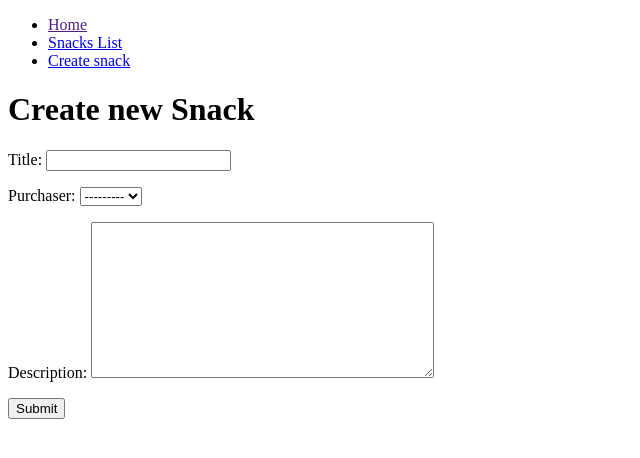
After one commit to emammounqer/snacks_crud, a Django app: page /snacks/create/ in a window 1280 px wide. The commit adds this page. Shown: the top 458 px of the page, without its empty margins (0-640 px from the left). Run offline with Django 4.2, Linux system fonts and the light colour scheme.

Commit message:
create SnackCreateView

```diff
--- a/snacks/models.py
+++ b/snacks/models.py
@@ -13,5 +13,5 @@ class Snack(models.Model):
     def __str__(self):
         return self.title
 
-    # def get_absolute_url(self):
-    #     return reverse('thing_detail', args=[self.id])
+    def get_absolute_url(self):
+        return reverse('snack_detail', args=[self.id])
--- /dev/null
+++ b/snacks/templates/create_snack.html
@@ -0,0 +1,11 @@
+{% extends 'base.html'%}
+
+{% block content %}
+<h1>Create new Snack</h1>
+
+<form method="post">
+    {% csrf_token %}
+    {{form.as_p}}
+    <input type="submit" />
+</form>
+{% endblock content %}
--- a/snacks/urls.py
+++ b/snacks/urls.py
@@ -1,7 +1,8 @@
 from django.urls import path
-from .views import SnackListView, SnackDetailView
+from .views import SnackListView, SnackDetailView, SnackCreateView
 
 urlpatterns = [
     path('', SnackListView.as_view(), name='snack_list'),
-    path('<int:pk>/', SnackDetailView.as_view(), name='snack_detail')
+    path('<int:pk>/', SnackDetailView.as_view(), name='snack_detail'),
+    path('create/', SnackCreateView.as_view(), name='create_snack')
 ]
--- a/snacks/views.py
+++ b/snacks/views.py
@@ -1,5 +1,5 @@
 from django.shortcuts import render
-from django.views.generic import ListView, DetailView
+from django.views.generic import ListView, DetailView, CreateView
 from .models import Snack
 # Create your views here.
 
@@ -13,3 +13,9 @@ class SnackListView(ListView):
 class SnackDetailView(DetailView):
     template_name = 'snack_detail.html'
     model = Snack
+
+
+class SnackCreateView(CreateView):
+    template_name = 'create_snack.html'
+    model = Snack
+    fields = ['title', 'purchaser', 'description']
--- a/templates/base.html
+++ b/templates/base.html
@@ -12,6 +12,7 @@
         <ul>
             <li><a href="">Home</a></li>
             <li><a href="{% url 'snack_list' %}">Snacks List</a></li>
+            <li><a href="{% url 'create_snack' %}">Create snack</a></li>
         </ul>
     </nav>
     <main>
```
